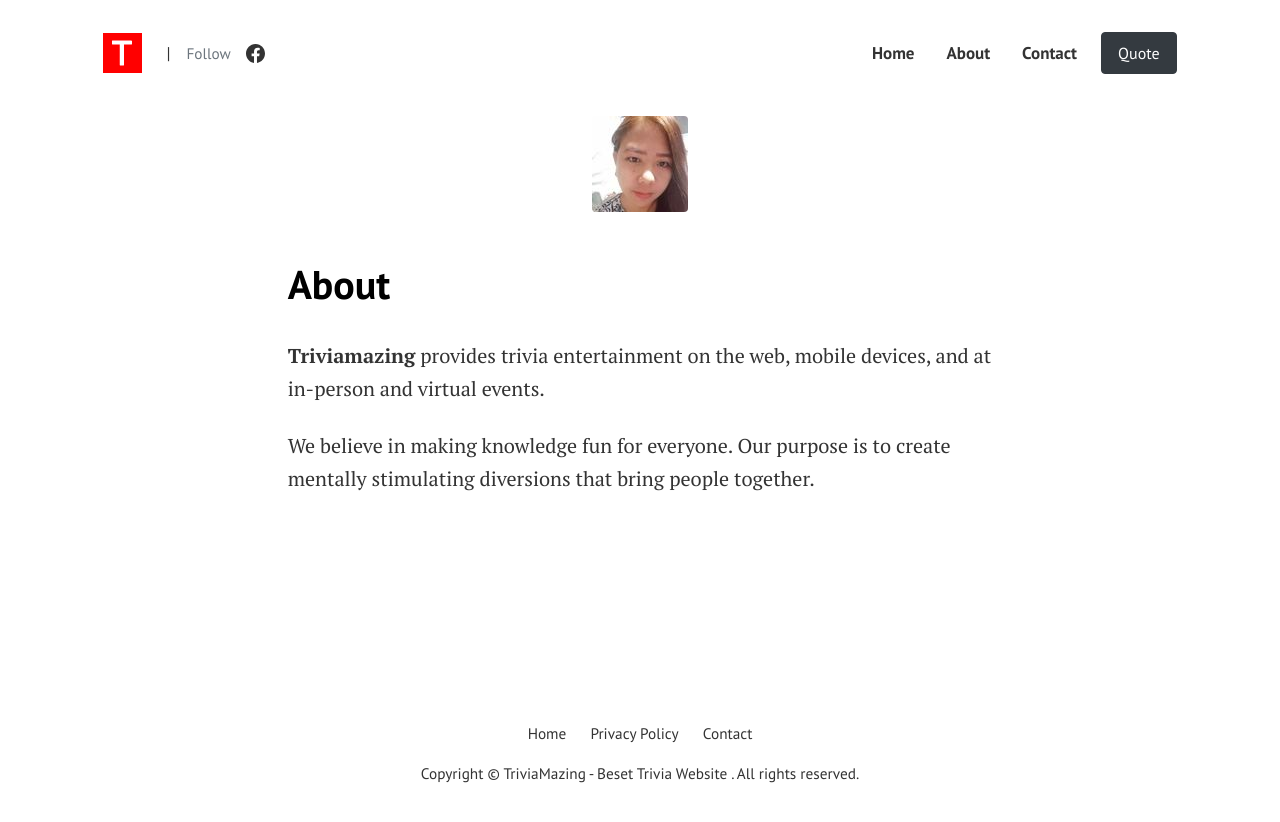
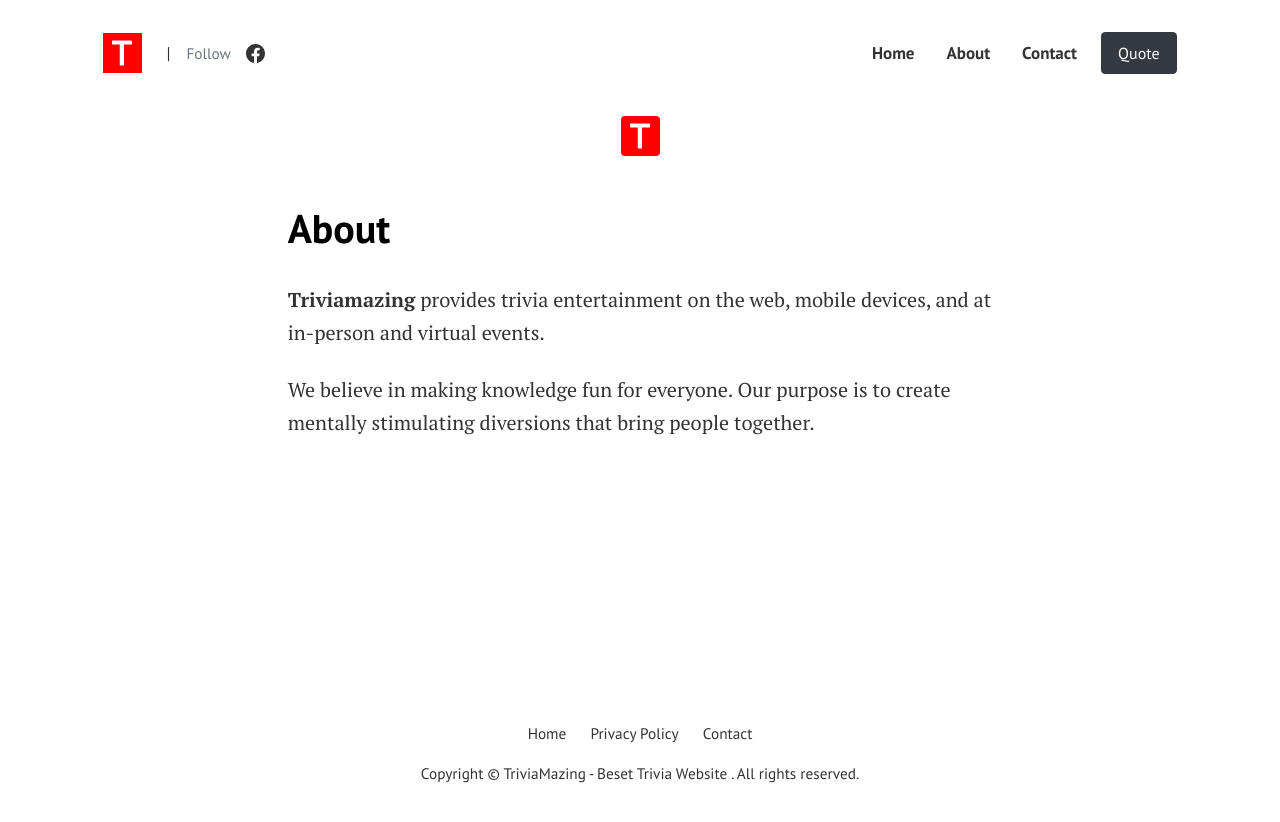
Before and after one commit to ruubbies-vlog/ruubbies-vlog.github.io, a Jekyll site: the page built from pages/about.md, in a window 1280 px wide. Shown: the top 822 px of the page. Built offline with Jekyll 4.4.1, drawn with Linux system fonts in a browser that asks for light colours.

Commit message:
update about and title

```diff
--- a/pages/about.md
+++ b/pages/about.md
@@ -2,7 +2,7 @@
 layout: page
 title: About
 permalink: "/about/"
-image: assets/images/ruby.jpg
+image: assets/images/logo.png
 ---
 
 **Triviamazing** provides trivia entertainment on the web, mobile devices, and at in-person and virtual events.
```
